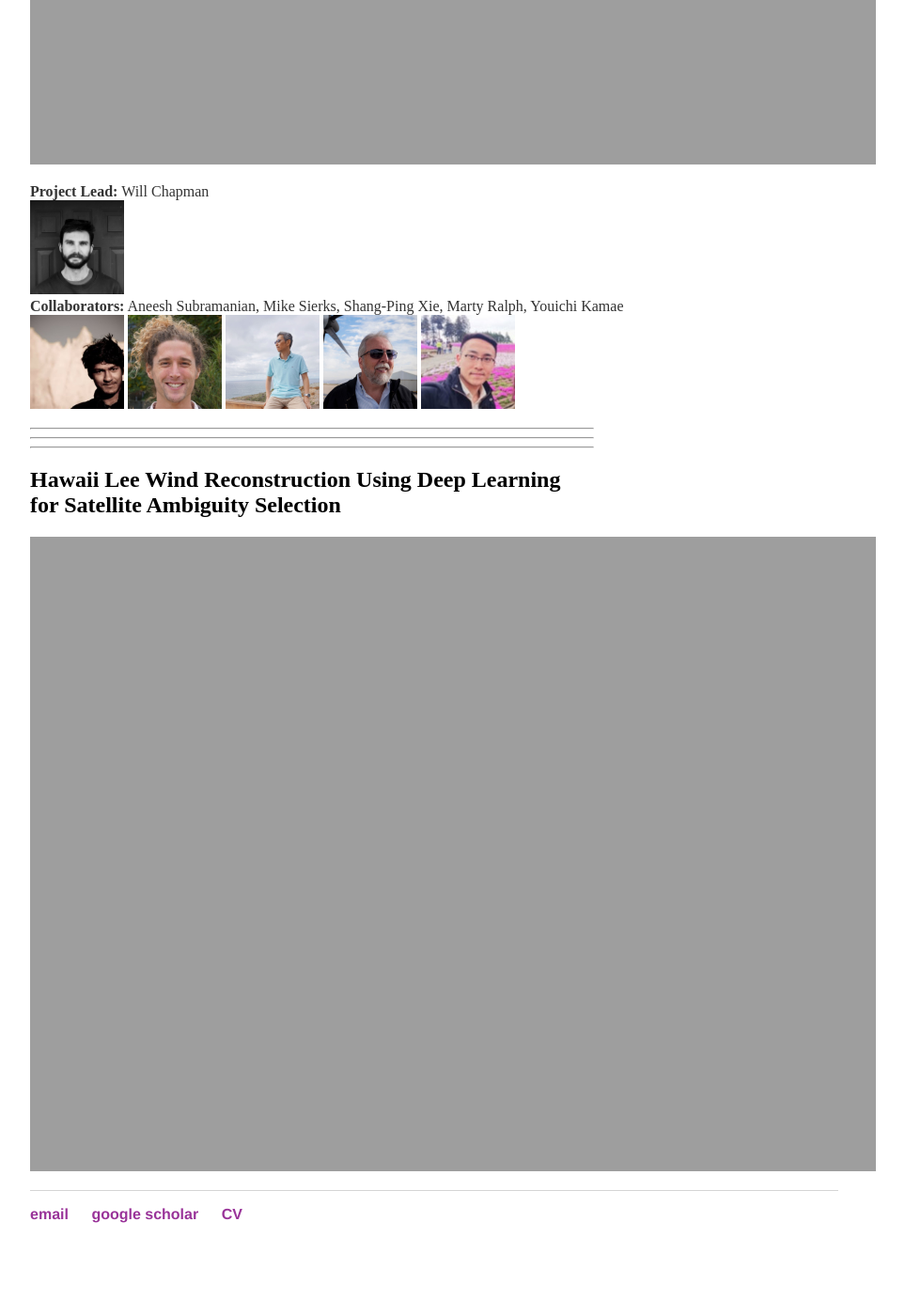
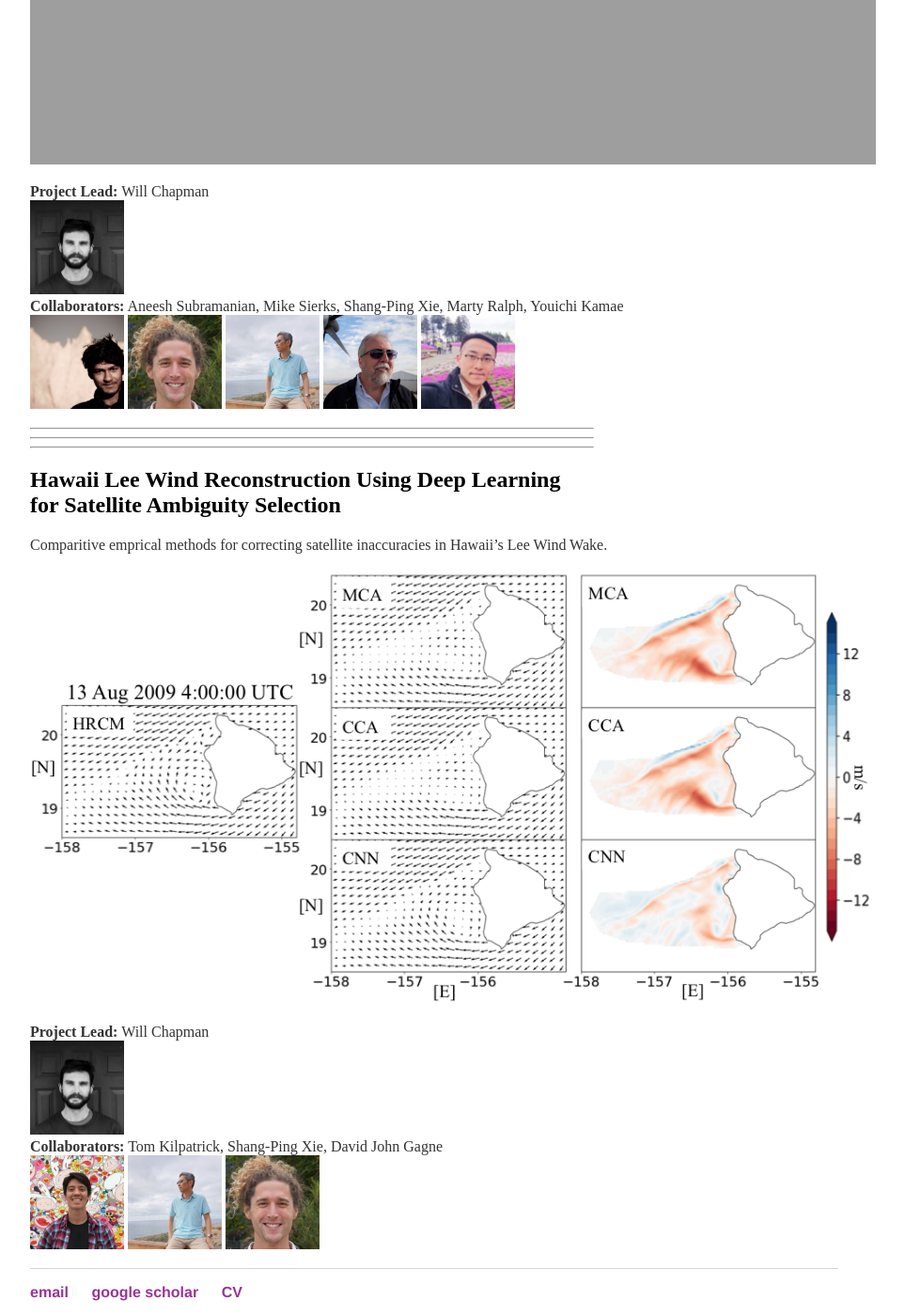
Before and after one commit to WillyChap/willychap_beta.github.io, a Jekyll site: the page built from research/projects.md, in a window 1280 px wide and 1400 px high, scrolled down 1550 px. Shown: the whole window at 94% size, without its empty margins (276-1239 px from the left). Built offline with Jekyll 4.4.1, drawn with Linux system fonts in a browser that asks for light colours; our own code applies the rules of GitHub Pages for plain Markdown files; before the commit the page ends 2867 px from its top, so only the background shows below that.

Commit message:
Update projects.md

```diff
--- a/research/projects.md
+++ b/research/projects.md
@@ -32,4 +32,10 @@
 
 ## Hawaii Lee Wind Reconstruction Using Deep Learning for Satellite Ambiguity Selection
 
-<img src="http://willychap.github.io/research/images/Fig_09_high.png" alt="ELNINO" width="900"/>
+Comparitive emprical methods for correcting satellite inaccuracies in Hawaii's Lee Wind Wake.
+
+<img src="http://willychap.github.io/research/images/Hawaii_Recon.png" alt="ELNINO" width="900"/>
+
+**Project Lead:** Will Chapman<br/>
+<img src="http://willychap.github.io/images/william_chapman_square.jpg" alt="Me" width="100"/><br/>
+**Collaborators:** Tom Kilpatrick, Shang-Ping Xie, David John Gagne<br/> <img src="http://willychap.github.io/images/TK.jpeg" alt="ACS" width="100"/> <img src="http://willychap.github.io/images/SPX.jpg" alt="SPX" width="100"/> <img src="http://willychap.github.io/images/MDS.jpg" alt="MDS" width="100"/>
```
